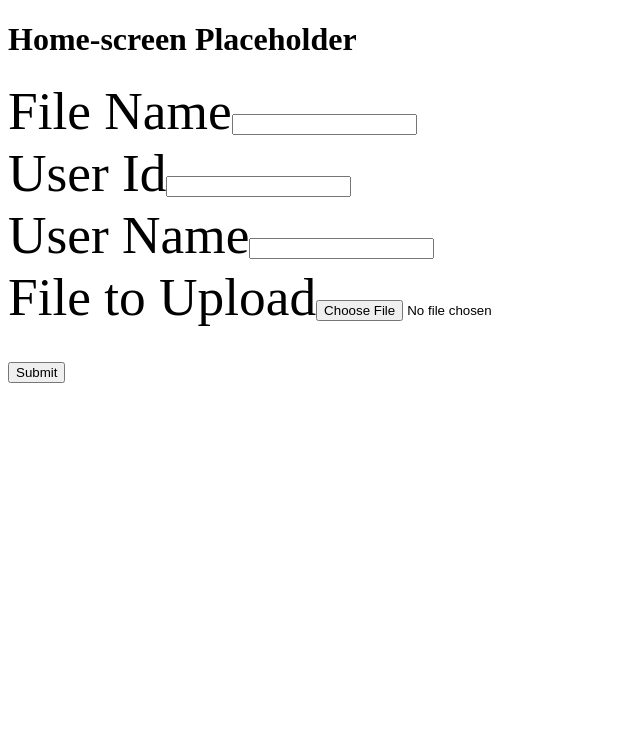
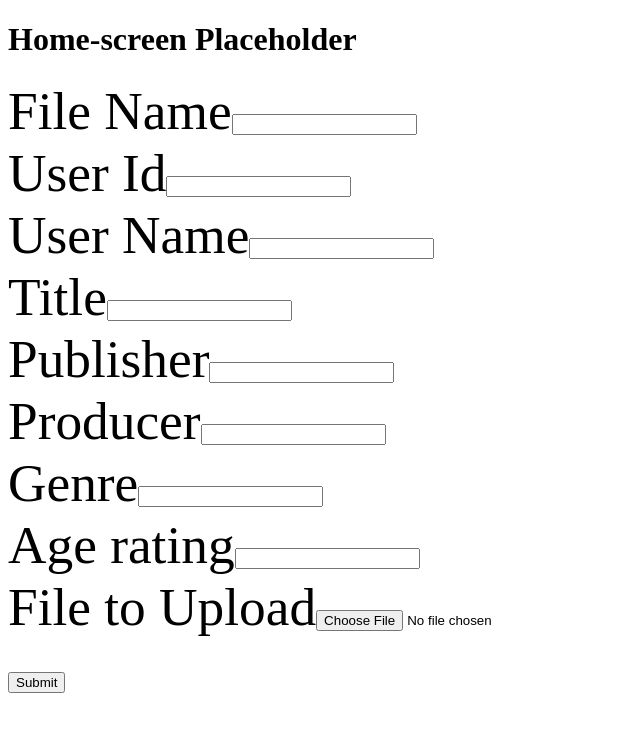
Before and after one commit to jmccreedy/netflix-replica-front-end, an Angular app: page / in a window 1280 px wide. Shown: the top 732 px of the page, without its empty margins (0-640 px from the left). Built offline with nearby package versions, Linux system fonts and the light colour scheme.

Commit message:
changed to videos and upload/display all working

```diff
--- a/src/app/home.component.html
+++ b/src/app/home.component.html
@@ -17,6 +17,31 @@
   </div>
 
   <div class="form-group">
+    <label for="title" class="form-label">Title</label>
+    <input type="text" class="form-control" id="title" formControlName="title">
+  </div>
+
+  <div class="form-group">
+    <label for="publisher" class="form-label">Publisher</label>
+    <input type="text" class="form-control" id="publisher" formControlName="publisher">
+  </div>
+
+  <div class="form-group">
+    <label for="producer" class="form-label">Producer</label>
+    <input type="text" class="form-control" id="producer" formControlName="producer">
+  </div>
+
+  <div class="form-group">
+    <label for="genre" class="form-label">Genre</label>
+    <input type="text" class="form-control" id="genre" formControlName="genre">
+  </div>
+
+  <div class="form-group">
+    <label for="ageRating" class="form-label">Age rating</label>
+    <input type="text" class="form-control" id="ageRating" formControlName="ageRating">
+  </div>
+
+  <div class="form-group">
     <label for="UpFile" class="form-label">File to Upload</label>
     <input type="file" class="form-control" id="UpFile" formControlName="UpFile" (change)="onFileSelected($event)">
   </div>
--- a/src/app/home.component.ts
+++ b/src/app/home.component.ts
@@ -20,7 +20,13 @@ export class HomeComponent {
         FileName: ['', Validators.required],
         userID: ['', Validators.required],
         userName: ['', Validators.required],
-        UpFile: ['', Validators.required]
+        UpFile: ['', Validators.required],
+        title: ['', Validators.required],
+        publisher: ['', Validators.required],
+        producer: ['', Validators.required],
+        genre: ['', Validators.required],
+        ageRating: ['', Validators.required],
+
       }
     )
   }
--- a/src/app/videos.component.html
+++ b/src/app/videos.component.html
@@ -8,7 +8,7 @@
             Video
           </div>
           <div class="card-body">
-            <img [src]="[getVideoTag(video['filePath'])]" width='400' alt="example image"/>
+            <video controls [src]="[getVideoTag(video['filePath'])]" width='400'></video>
           </div>
           <div class="card-footer">
             {{video["FileName"]}}
--- a/src/app/videos.component.ts
+++ b/src/app/videos.component.ts
@@ -16,7 +16,6 @@ export class VideosComponent {
 
   ngOnInit() {
     this.videoList = this.webService.getVideos()
-    this.blobAccount = "https://netflixreplica.blob.core.windows.net";
   }
 
   getVideoTag(filePath: string){
--- a/src/app/web.service.ts
+++ b/src/app/web.service.ts
@@ -8,7 +8,11 @@ export class WebService {
   }
 
   getVideos() {
-    return this.http.get(`https://prod-09.centralus.logic.azure.com/workflows/393f7345e2494c0bb208f70b41281498/triggers/manual/paths/invoke?api-version=2016-10-01&sp=%2Ftriggers%2Fmanual%2Frun&sv=1.0&sig=o_qJN7MJn_8CDUjTlWF0M1tqHW_08jqkI7mAp1o9ReA`)
+    return this.http.get(`https://prod-09.centralus.logic.azure.com/workflows/393f7345e2494c0bb208f70b41281498/triggers/manual/paths/invoke/rest/v1/videos?api-version=2016-10-01&sp=%2Ftriggers%2Fmanual%2Frun&sv=1.0&sig=o_qJN7MJn_8CDUjTlWF0M1tqHW_08jqkI7mAp1o9ReA`)
+  }
+
+  getVideo(id: string){
+    return this.http.get(`https://prod-04.centralus.logic.azure.com/workflows/bd134140ded9448fb10e115eb74d1559/triggers/manual/paths/invoke/rest/v1/videos/${id}?api-version=2016-10-01&sp=%2Ftriggers%2Fmanual%2Frun&sv=1.0&sig=iSwzUhYRBsgdHUIiHdMsxBE_iu-sW2Brn00_-DsjR44`)
   }
 
   postVideo(video: any, file: any) {
@@ -18,6 +22,11 @@ export class WebService {
     postData.append("FileName", video.FileName);
     postData.append("userID", video.userID);
     postData.append("userName", video.userName);
+    postData.append("title", video.title);
+    postData.append("publisher", video.publisher);
+    postData.append("producer", video.producer);
+    postData.append("genre", video.genre);
+    postData.append("ageRating", video.ageRating);
     postData.append("File", file);
 
     console.log("post data is: ", postData);
```
Also changed, not shown: src/app/video.component.css (deleted), src/app/video.component.html (deleted), src/app/video.component.ts (deleted).
